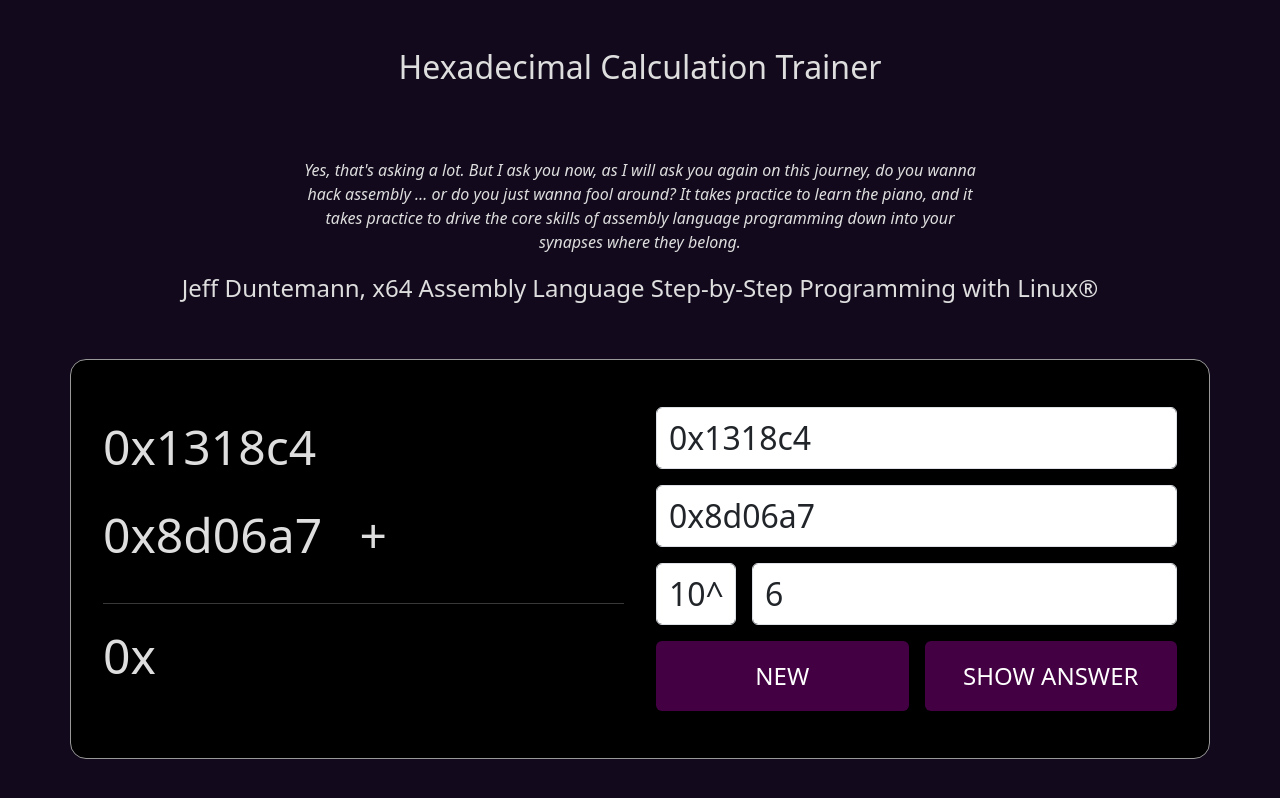
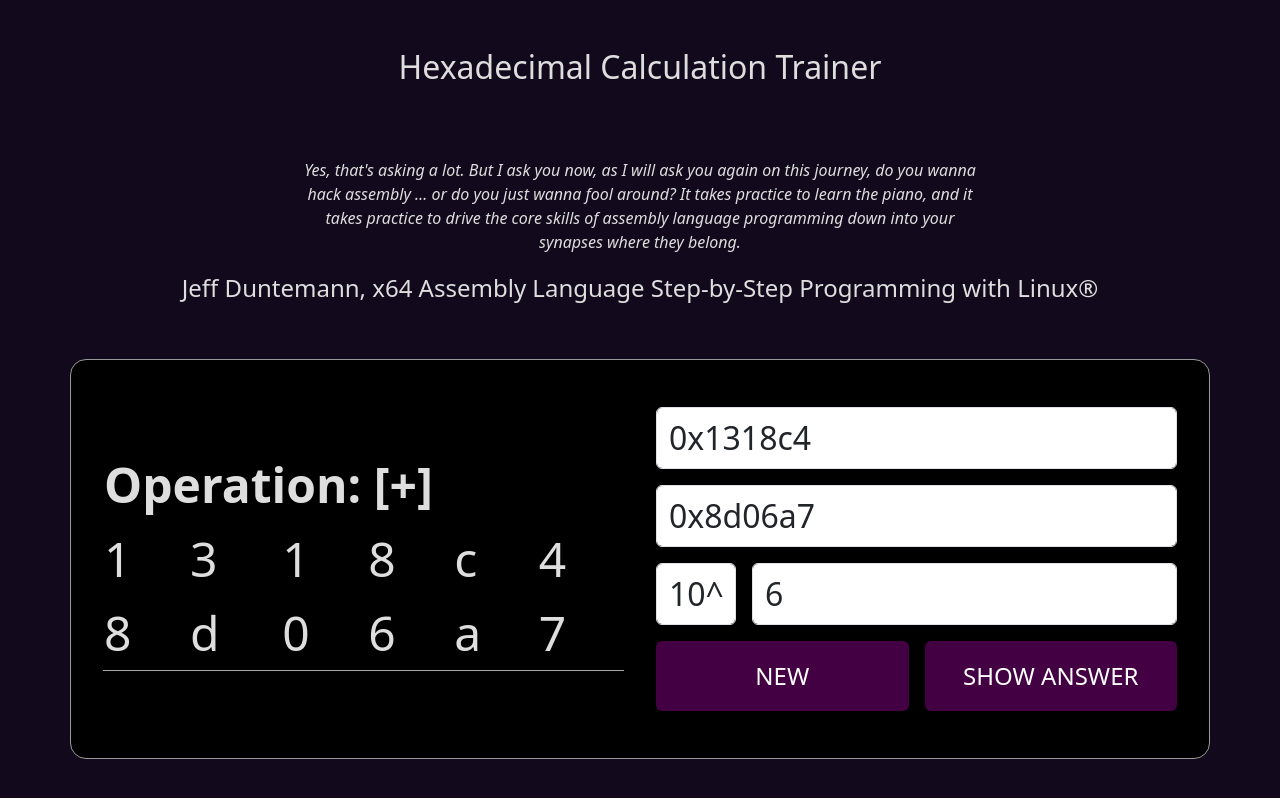
Before and after one commit to bartek-barszczewski/hex_calc_trainer, a React (Create React App) app in the folder client/: page / in a window 1280 px wide. Built offline with nearby package versions, Linux system fonts and the light colour scheme.

Commit message:
Create: table to display hex numbers and results

```diff
--- a/client/src/components/FormRandomInputHex.js
+++ b/client/src/components/FormRandomInputHex.js
@@ -22,6 +22,8 @@ const FormRandomInputHex = () => {
     const [hexadecimalNumbers, setHexadecimalNumbers] = React.useState({hex1: "0", hex2: "0"});
     const [result, setResult] = React.useState("");
     const [errorTooLarge, setErrorToLarge] = React.useState(null);
+    const [columnsToFillForHex1, setColumnsToFillForHex1] = React.useState([]);
+    const [columnsToFillForHex2, setColumnsToFillForHex2] = React.useState([]);
 
     React.useEffect(() => {
         setCounter((prev) => prev);
@@ -56,6 +58,8 @@ const FormRandomInputHex = () => {
 
             return Number(lengthHexNumber);
         });
+
+        setResult("");
     };
 
     const sendToApi = () => {
@@ -74,8 +78,18 @@ const FormRandomInputHex = () => {
             }
         )
         .then((response) => {
-            const result = response.data;
-            setResult(result?.result_hex);
+            const result = response.data.result_hex;
+            setResult(result);
+
+            const hex1 = hexadecimalNumbers.hex1.toString(16).split("");
+            const hex2 = hexadecimalNumbers.hex2.toString(16).split("");
+            const hexResult = result.indexOf("0x") === -1 ? result.split("") : result.replace("0x", "").split("");
+
+            const amountColumnsToFillHex1 = hexResult.length - hex1.length;
+            const amountColumnsToFillHex2 = hexResult.length - hex2.length;
+
+            setColumnsToFillForHex1(Array(amountColumnsToFillHex1).fill(<td></td>));
+            setColumnsToFillForHex2(Array(amountColumnsToFillHex2).fill(<td></td>));
         })
         .catch((err) => {
             setErrorToLarge(err.response.data.error);
@@ -89,7 +103,25 @@ const FormRandomInputHex = () => {
         setCounter((prev) => prev + 1);
         setResult("");
         setErrorToLarge(null);
+        setColumnsToFillForHex1([]);
+        setColumnsToFillForHex2([]);
     };
+
+    const hex1 = hexadecimalNumbers.hex1.toString(16).split("");
+    const hex2 = hexadecimalNumbers.hex2.toString(16).split("");
+    const hexResult = result && result.indexOf("0x") === -1 ? result.split("") : result.replace("0x", "").split("");
+
+    const hex1Columns = hex1.map((hex, index) => {
+        return <td key={`${index}_hex_1`}>{hex}</td>;
+    });
+
+    const hex2Columns = hex2.map((hex, index) => {
+        return <td key={`${index}_hex_2`}>{hex}</td>;
+    });
+
+    const hexResultColumns = hexResult.map((hex, index) => {
+        return <td key={`${index}_hex_result`}>{hex}</td>;
+    });
 
     return (
         <ThemeProvider breakpoints={["xxxl", "xxl", "xl", "lg", "md", "sm", "xs", "xxs"]} minBreakpoint="xxs">
@@ -102,12 +134,24 @@ const FormRandomInputHex = () => {
                         <Col md="6" className="col_calculation_results">
                             <Row className="justify_row">
                                 <Stack className="justify_stack">
-                                    <p> 0x{hexadecimalNumbers.hex1.toString(16)} </p>
-                                    <p>
-                                        0x{hexadecimalNumbers.hex2.toString(16)} <span>&nbsp; {operation} </span>
-                                    </p>
-                                    <hr />
-                                    <p>{result.indexOf(".") !== -1 ? result : `0x${result}`}</p>
+                                    <table>
+                                        <thead>
+                                            <tr>
+                                                <th colspan="16"> Operation: [{operation}]</th>
+                                            </tr>
+                                        </thead>
+                                        <tbody>
+                                            <tr>
+                                                {columnsToFillForHex1}
+                                                {hex1Columns}
+                                            </tr>
+                                            <tr>
+                                                {columnsToFillForHex2}
+                                                {hex2Columns}
+                                            </tr>
+                                            <tr className="border_for_row">{hexResultColumns}</tr>
+                                        </tbody>
+                                    </table>
                                 </Stack>
                             </Row>
                         </Col>
@@ -128,7 +172,7 @@ const FormRandomInputHex = () => {
                             />
 
                             <Form className="form_ten_power_to">
-                                <Form.Control value={"10^"} className="input_basis_of_power" />
+                                <Form.Control value={"10^"} className="input_basis_of_power" readOnly />
                                 <Form.Control type="text" value={hexLength} onInput={changeHexLength} md={12} />
                             </Form>
 
--- a/client/src/style/main.css
+++ b/client/src/style/main.css
@@ -113,3 +113,11 @@ input {
 .form_random_number {
     width: 100%;
 }
+
+.border_for_row {
+    border-top: 1px solid #aaa;
+}
+
+.text_aling_right {
+    text-align: right;
+}
```
